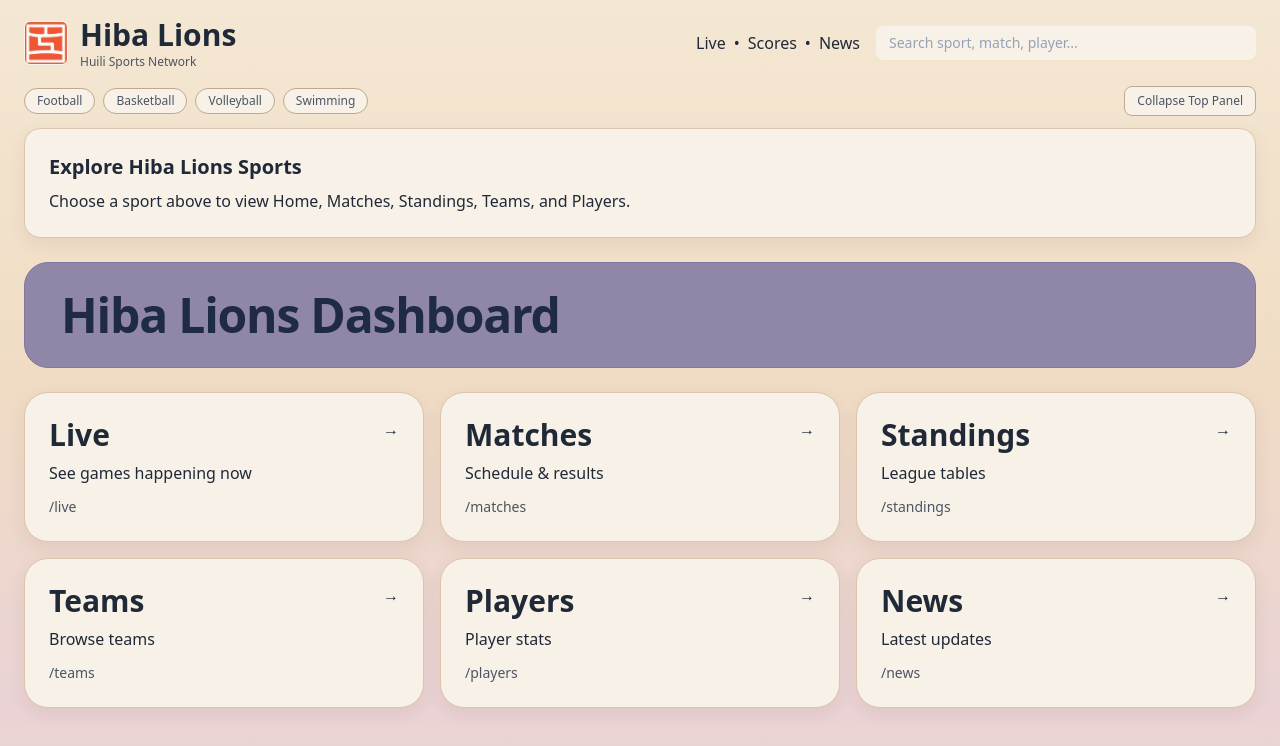
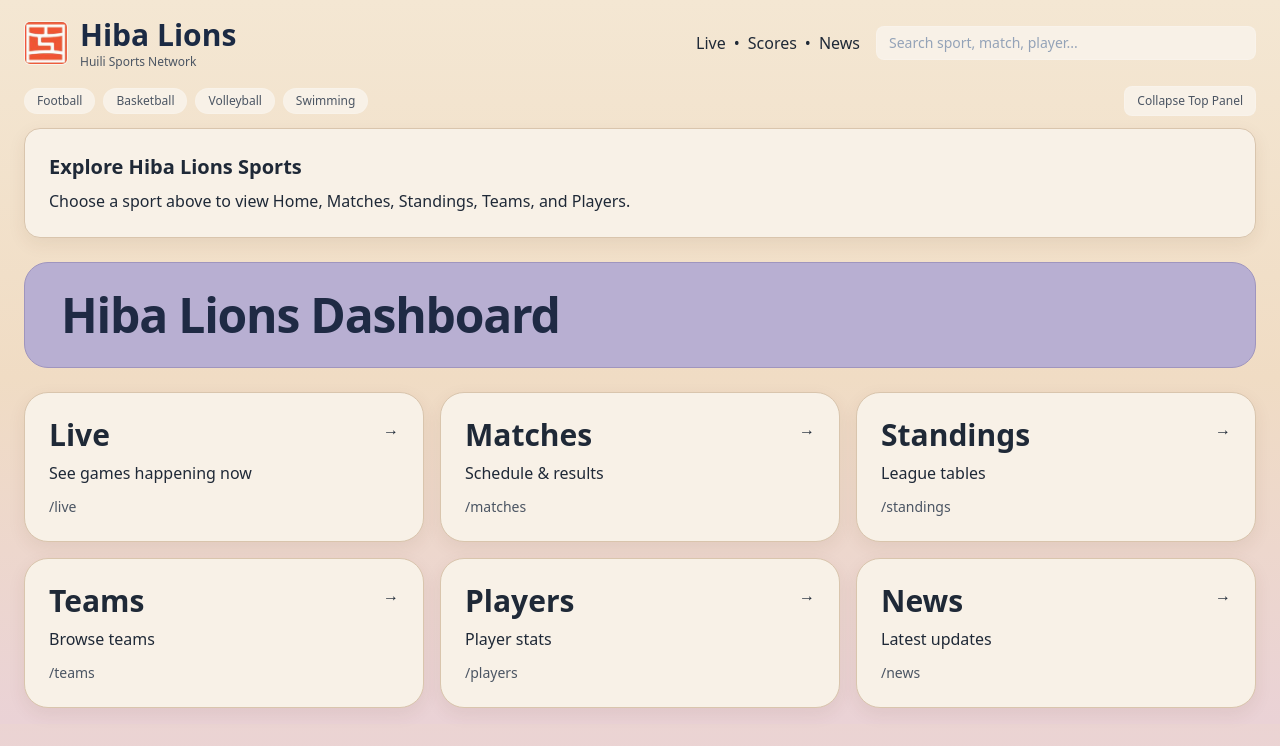
Before and after one commit to michaelfang1234/MichaelF, a Next.js app: page / in a window 1280 px wide. In both pictures the pointer is over the link 130 px from the left and 42 px from the top of the page. Shown: the top 746 px of the page. Built offline with nearby package versions, Linux system fonts and the light colour scheme.

Commit message:
Lighten hero purple and add hover feedback states across nav, cards, and menus

```diff
--- a/src/app/globals.css
+++ b/src/app/globals.css
@@ -14,8 +14,12 @@
   --text:#1f2937;
   --muted:#4b5563;
 
-  --hero:#8f86a8;          /* softer purple block */
-  --hero-text:#1f2a44;     /* darker readable title */
+  --hero:#b8afd2;          /* lighter purple */
+  --hero-text:#1f2a44;
+
+  --hover-bg:#efdcc3;      /* hover fill */
+  --hover-border:#caa981;  /* hover border */
+  --hover-text:#1b2a44;
 }
 
 html, body {
@@ -24,15 +28,13 @@ html, body {
   color: var(--text);
 }
 
-/* Generic panels/cards */
-.rounded-3xl,
-.rounded-2xl,
-.rounded-xl {
+/* generic panels/cards */
+.rounded-3xl, .rounded-2xl, .rounded-xl {
   border-color: var(--border) !important;
   box-shadow: 0 6px 18px rgba(84, 56, 20, 0.08);
 }
 
-/* convert dark utility blocks to warm cards */
+/* convert dark utility blocks */
 [class*="bg-[#020817]"],
 [class*="bg-[#0f172a]"],
 [class*="bg-black/20"],
@@ -42,23 +44,61 @@ html, body {
   background-color: color-mix(in oklab, var(--panel) 88%, white 12%) !important;
 }
 
-/* text readability fixes */
-.text-slate-50,.text-slate-100,.text-slate-200,.text-slate-300,.text-slate-400,.text-slate-500,
-.text-white {
+/* text readability */
+.text-slate-50,.text-slate-100,.text-slate-200,.text-slate-300,.text-slate-400,.text-slate-500,.text-white {
   color: var(--text) !important;
 }
 .text-xs,.text-sm { color: var(--muted) !important; }
 
-/* hero block */
+/* hero bar */
 .hero-warm {
   background: var(--hero) !important;
-  border: 1px solid color-mix(in oklab, var(--hero), #6f6790 45%) !important;
+  border: 1px solid #9f95be !important;
 }
 .hero-warm h2 {
   color: var(--hero-text) !important;
 }
 
-/* nav pills/button still visible */
-button, .btn, [role="button"] {
-  border-color: #bfa98e !important;
+/* ===== Hover states for clickable items ===== */
+
+/* top nav links/buttons */
+a, button {
+  transition: background-color .18s ease, color .18s ease, border-color .18s ease, transform .12s ease;
 }
+a:hover, button:hover {
+  color: var(--hover-text) !important;
+}
+
+/* sport pills / top small buttons */
+button:hover,
+[role="button"]:hover {
+  background-color: var(--hover-bg) !important;
+  border-color: var(--hover-border) !important;
+}
+
+/* dashboard cards (/live /matches ...) */
+.group:hover {
+  background-color: #f2e5d3 !important;
+  border-color: var(--hover-border) !important;
+  transform: translateY(-1px);
+}
+.group:hover h3,
+.group:hover p {
+  color: #1f2a44 !important;
+}
+
+/* left side menu items inside sports panel */
+nav a:hover,
+aside a:hover,
+ul a:hover {
+  background-color: var(--hover-bg) !important;
+  border-color: var(--hover-border) !important;
+  color: #1f2a44 !important;
+  border-radius: 10px;
+}
+
+/* dropdown live items */
+a.block:hover {
+  background-color: #ecd9bf !important;
+  border-color: var(--hover-border) !important;
+}
```
